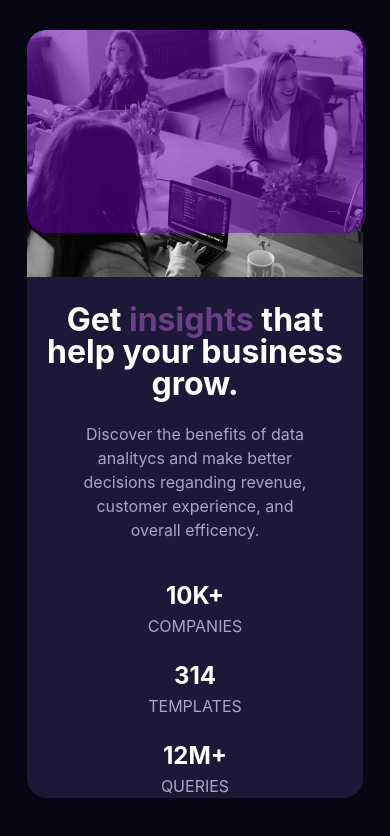
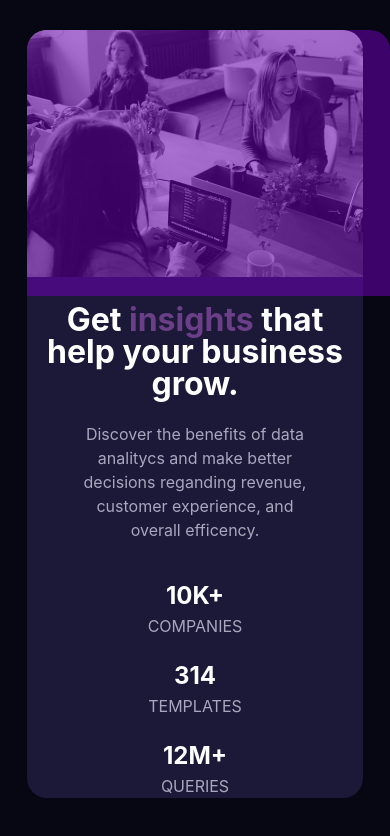
Before and after one commit to Cristiap17/pruebaIGlobal, a React (Vite) app: page / in a window 390 px wide. Shown: the top 836 px of the page. Built offline with nearby package versions, Linux system fonts and the light colour scheme.

Commit message:
Fix Responsive Desing_2

```diff
--- a/src/components/CardComponent.css
+++ b/src/components/CardComponent.css
@@ -47,12 +47,13 @@
     }
 
     .super-position {
-        width: 87%;
-        height: 24%;
-        position: fixed;
+        width: 363px;
+        height: 266px;
+        position: absolute;
         top: 30px;
         background-color: #6c00b38a;
-        border-radius: 20px;
+        border-top-left-radius: 20px;
+        border-top-right-radius: 20px;
     }
 
     .main-container h1 {
```
